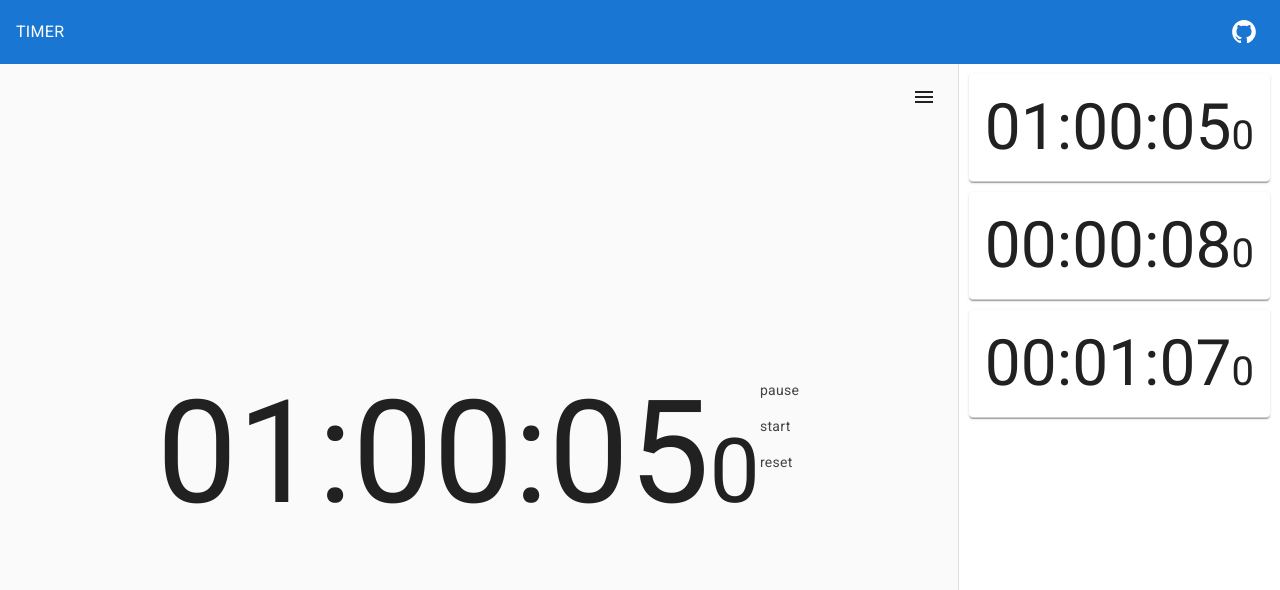
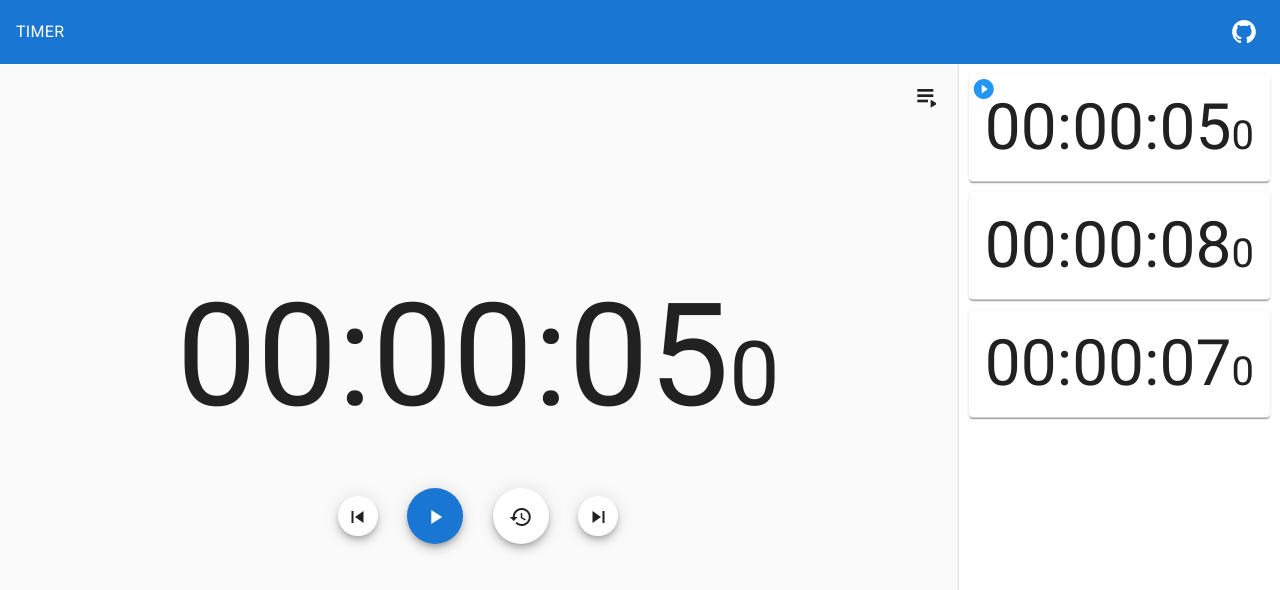
Before and after one commit to mcho71/timer, an Angular app: page / in a window 1280 px wide. Shown: the top 590 px of the page. Built offline with nearby package versions, Linux system fonts and the light colour scheme.

Commit message:
コントロールを追加

```diff
--- a/src/app/app.component.html
+++ b/src/app/app.component.html
@@ -14,22 +14,43 @@
 <mat-sidenav-container class="sidenav-container" role="main">
 
   <main class="sidenav-content" role="main">
-    <app-timer #mainTimer [time]="currentTimerOption.time"></app-timer>
+    <app-timer #mainTimer [time]="currentTimerOption.time" (finish)="onFinish()"></app-timer>
     <!-- temporary controller -->
     <div class="controller">
-      <p (click)="mainTimer.pause()">pause</p>
-      <p (click)="mainTimer.start()">start</p>
-      <p (click)="mainTimer.reset()">reset</p>
+      <button mat-mini-fab aria-label="skip previous" color="default"
+        (click)="currentTimerOptionIndex =  currentTimerOptionIndex == 0 ? timerOptions.length - 1 : currentTimerOptionIndex - 1"
+        [disabled]="!loop && currentTimerOptionIndex == 0">
+        <mat-icon>skip_previous</mat-icon>
+      </button>
+      <ng-container [ngSwitch]="mainTimer.isPlaying">
+        <button *ngSwitchCase="true" mat-fab aria-label="pause" (click)="mainTimer.pause()">
+          <mat-icon>pause</mat-icon>
+        </button>
+        <button *ngSwitchDefault mat-fab aria-label="start" color="primary" (click)="mainTimer.start()" [disabled]="!mainTimer.isPlayable">
+          <mat-icon>play_arrow</mat-icon>
+        </button>
+      </ng-container>
+      <button mat-fab aria-label="reset" color="default" (click)="mainTimer.reset()">
+        <mat-icon>restore</mat-icon>
+      </button>
+      <button mat-mini-fab aria-label="skip next" color="default"
+        (click)="currentTimerOptionIndex = currentTimerOptionIndex == timerOptions.length - 1 ? 0 : currentTimerOptionIndex + 1"
+        [disabled]="!loop && currentTimerOptionIndex == timerOptions.length - 1">
+        <mat-icon>skip_next</mat-icon>
+      </button>
     </div>
   </main>
 
-  <button mat-button class="hamburger" (click)="sidenav.toggle()" title="Toggle Queue">
-    <mat-icon svgIcon="menu"></mat-icon>
+  <button mat-icon-button class="hamburger" (click)="sidenav.toggle()" title="Toggle Queue">
+
+    <mat-icon>playlist_play</mat-icon>
   </button>
 
-  <mat-sidenav #sidenav class="sidenav"  [ngClass]="{'collapsed': !isSideBySide}" [mode]="mode" [opened]="isOpened" position="end">
+  <mat-sidenav #sidenav class="sidenav" [ngClass]="{'collapsed': !isSideBySide}" [mode]="mode" [opened]="isOpened"
+    position="end">
     <div class="drop-list" cdkDropList (cdkDropListDropped)="drop($event)">
-      <mat-card class="drop-box" cdkDrag [cdkDragData]="timerOption" *ngFor="let timerOption of timerOptions">
+      <mat-card class="drop-box" cdkDrag [cdkDragData]="timerOption" *ngFor="let timerOption of timerOptions; let i = index">
+        <mat-icon *ngIf="currentTimerOptionIndex == i" class="now-playing">play_circle_filled</mat-icon>
         <app-timer [time]="timerOption.time" mode="sidebar"></app-timer>
       </mat-card>
     </div>
--- a/src/app/app.component.ts
+++ b/src/app/app.component.ts
@@ -2,6 +2,7 @@ import { Component, ViewChild, HostListener, OnInit } from '@angular/core';
 import { MatSidenav } from '@angular/material/sidenav';
 import { CdkDragDrop, moveItemInArray } from '@angular/cdk/drag-drop';
 import { TimerOption, Time } from './classes';
+import { TimerComponent } from './shared/timer/timer.component';
 
 @Component({
   selector: 'app-root',
@@ -16,10 +17,12 @@ export class AppComponent implements OnInit {
   sideNav: MatSidenav;
   private sideBySideWidth = 992;
   isTransitioning = false;
+
+  loop = true;
   timerOptions: TimerOption[] = [
-    new TimerOption(new Time(1, 0, 5)),
+    new TimerOption(new Time(0, 0, 5)),
     new TimerOption(new Time(0, 0, 8)),
-    new TimerOption(new Time(0, 1, 7)),
+    new TimerOption(new Time(0, 0, 7)),
   ];
   currentTimerOptionIndex = 0;
   get currentTimerOption() {
@@ -46,6 +49,17 @@ export class AppComponent implements OnInit {
   }
 
   drop(event: CdkDragDrop<string[]>) {
+    if (this.currentTimerOptionIndex == event.previousIndex) {
+      this.currentTimerOptionIndex = event.currentIndex;
+    }
     moveItemInArray(this.timerOptions, event.previousIndex, event.currentIndex);
   }
+
+  onFinish() {
+    if (this.currentTimerOptionIndex < this.timerOptions.length - 1) {
+      this.currentTimerOptionIndex += 1;
+    } else if (this.loop) {
+      this.currentTimerOptionIndex = 0;
+    }
+  }
 }
--- a/src/app/app.module.ts
+++ b/src/app/app.module.ts
@@ -47,17 +47,6 @@ export const svgIconProviders = [
       svgSource:
         '<svg focusable="false" viewBox="0 0 24 24" xmlns="http://www.w3.org/2000/svg">' +
         '<path d="M8.59 16.34l4.58-4.59-4.58-4.59L10 5.75l6 6-6 6z" />' +
-        '</svg>',
-    },
-    multi: true,
-  },
-  {
-    provide: SVG_ICONS,
-    useValue: {
-      name: 'menu',
-      svgSource:
-        '<svg focusable="false" viewBox="0 0 24 24" xmlns="http://www.w3.org/2000/svg">' +
-        '<path d="M3 18h18v-2H3v2zm0-5h18v-2H3v2zm0-7v2h18V6H3z" />' +
         '</svg>',
     },
     multi: true,
--- a/src/app/shared/timer/timer.component.scss
+++ b/src/app/shared/timer/timer.component.scss
@@ -1,6 +1,5 @@
 .timer {
   display: flex;
-  max-height: 126px;
   white-space: nowrap;
   line-height: normal;
   font-size: 112px;
--- a/src/app/shared/timer/timer.component.ts
+++ b/src/app/shared/timer/timer.component.ts
@@ -1,4 +1,4 @@
-import { Component, Input } from '@angular/core';
+import { Component, Input, EventEmitter, Output } from '@angular/core';
 import { Time } from 'src/app/classes';
 import { secUnit, dayUnit, hourUnit, minUnit } from 'src/app/constants';
 
@@ -19,8 +19,12 @@ export class TimerComponent {
   }
   private _msec = 0;
   private intervalId = null;
+  @Output('finish') finishEmitter = new EventEmitter();
   get isPlaying() {
     return !!this.intervalId;
+  }
+  get isPlayable() {
+    return this._msec > 0;
   }
   get day() {
     return Math.floor(this._msec / dayUnit);
@@ -45,8 +49,7 @@ export class TimerComponent {
     this.intervalId = setInterval(() => {
       this._msec -= interval;
       if (this._msec <= 0) {
-        this._msec = 0;
-        this.pause();
+        this.finish();
       }
     }, interval);
   }
@@ -63,4 +66,10 @@ export class TimerComponent {
   reset() {
     this.setMSec();
   }
+
+  private finish() {
+    this._msec = 0;
+    this.pause();
+    this.finishEmitter.emit();
+  }
 }
--- a/src/styles/layouts/_content-layout.scss
+++ b/src/styles/layouts/_content-layout.scss
@@ -5,7 +5,15 @@
 
 .sidenav-content {
   display: flex;
+  flex-direction: column;
   height: 100%;
   justify-content: center;
   align-items: center;
+
+  .controller {
+    margin: 6vh 0;
+    > * {
+      margin: 0 1.85vh;
+    }
+  }
 }
--- a/src/styles/layouts/_sidenav.scss
+++ b/src/styles/layouts/_sidenav.scss
@@ -1,6 +1,7 @@
 // HAMBURGER BUTTON
-.hamburger.mat-button {
+.hamburger.mat-icon-button {
   height: 64px;
+  width: 64px;
   border-radius: 100px;
   padding: 0;
   position: absolute;
@@ -23,5 +24,17 @@
 
   & .mat-icon {
     position: inherit;
+    font-size: 32px;
   }
 }
+
+.sidenav {
+  .mat-card.drop-box {
+    mat-icon.now-playing {
+      color: $blue-500;
+      position: absolute;
+      top: 3px;
+      left: 3px;
+    }
+  }
+}
--- /dev/null
+++ b/src/styles/modules/_fab-button.scss
@@ -0,0 +1,3 @@
+.mat-fab {
+
+}
--- a/src/styles/modules/_modules-dir.scss
+++ b/src/styles/modules/_modules-dir.scss
@@ -1 +1,2 @@
 @import './drop-list';
+@import './fab-button';
```
